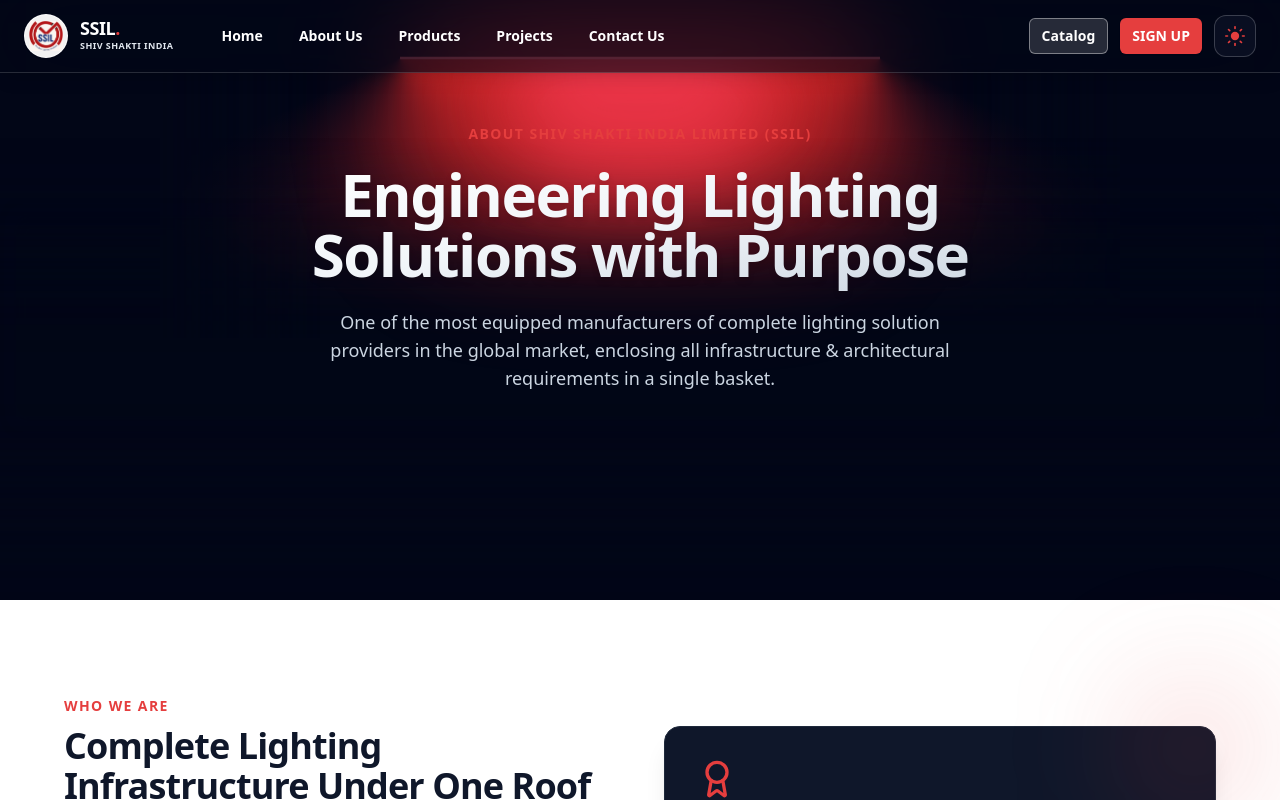
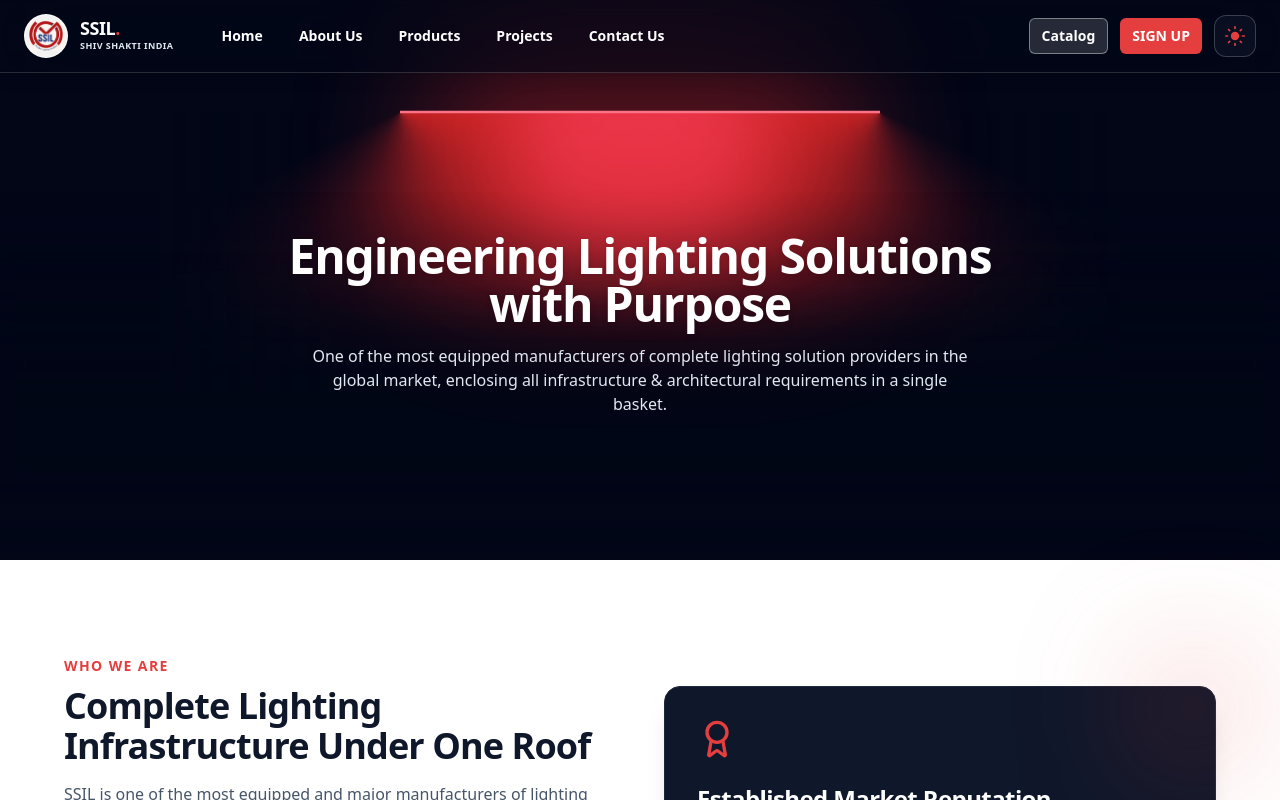
Before and after one commit to Harshit-SSPL/HarshitSSPL, a Next.js app in the folder frontend/: page /about in a window 1280 px wide. Shown: the top 800 px of the page. Built offline with nearby package versions, Linux system fonts and the light colour scheme.

Commit message:
Refine About Us hero positioning and typography

```diff
--- a/frontend/app/about/page.tsx
+++ b/frontend/app/about/page.tsx
@@ -28,7 +28,7 @@ export default function AboutPage() {
   return (
     <div className="flex flex-col gap-0 bg-white dark:bg-slate-950 text-slate-900 dark:text-slate-100 transition-colors">
 
-      {/* 1. HERO SECTION: Red SSIL Lamp Component */}
+      {/* 1. HERO SECTION: Red SSIL Lamp Component (Positioned comfortably below navbar) */}
       <section className="relative w-full overflow-hidden">
         <LampContainer>
           <motion.div
@@ -41,13 +41,13 @@ export default function AboutPage() {
             }}
             className="flex flex-col items-center text-center max-w-3xl"
           >
-            <span className="text-xs sm:text-sm font-black uppercase tracking-widest text-ssil-red block mb-3">
-              ABOUT SHIV SHAKTI INDIA LIMITED (SSIL)
-            </span>
-            <h1 className="bg-gradient-to-br from-white via-slate-100 to-slate-300 py-2 bg-clip-text text-3xl sm:text-5xl lg:text-6xl font-black tracking-tight text-transparent leading-tight drop-shadow-md">
+            {/* Main Hero Heading: Pure White, Refined Corporate Sizing */}
+            <h1 className="text-2xl sm:text-4xl lg:text-5xl font-extrabold tracking-tight text-white leading-tight drop-shadow-md">
               Engineering Lighting Solutions with Purpose
             </h1>
-            <p className="mt-4 text-sm sm:text-base md:text-lg text-slate-300 max-w-2xl leading-relaxed font-normal">
+
+            {/* Supporting Description */}
+            <p className="mt-4 text-xs sm:text-base text-slate-200 max-w-2xl leading-relaxed font-normal">
               One of the most equipped manufacturers of complete lighting solution providers in the global market, enclosing all infrastructure &amp; architectural requirements in a single basket.
             </p>
           </motion.div>
--- a/frontend/components/ui/lamp.tsx
+++ b/frontend/components/ui/lamp.tsx
@@ -15,9 +15,9 @@ export function LampDemo() {
           duration: 0.8,
           ease: "easeInOut",
         }}
-        className="mt-8 bg-gradient-to-br from-slate-100 via-slate-200 to-slate-400 py-4 bg-clip-text text-center text-4xl font-extrabold tracking-tight text-transparent md:text-7xl"
+        className="mt-6 text-center text-3xl font-extrabold tracking-tight text-white sm:text-4xl lg:text-5xl"
       >
-        Engineering Lighting <br /> Solutions with Purpose
+        Engineering Lighting Solutions with Purpose
       </motion.h1>
     </LampContainer>
   );
@@ -33,7 +33,7 @@ export const LampContainer = ({
   return (
     <div
       className={cn(
-        "relative flex min-h-[65vh] md:min-h-[75vh] flex-col items-center justify-center overflow-hidden bg-slate-950 w-full rounded-none z-0 pt-28 pb-16 md:pt-36 md:pb-20",
+        "relative flex min-h-[58vh] sm:min-h-[64vh] md:min-h-[70vh] flex-col items-center justify-center overflow-hidden bg-slate-950 w-full rounded-none z-0 pt-36 sm:pt-44 md:pt-52 pb-14 md:pb-20",
         className
       )}
     >
@@ -106,8 +106,8 @@ export const LampContainer = ({
         <div className="absolute inset-auto z-40 h-44 w-full -translate-y-[12.5rem] bg-slate-950"></div>
       </div>
 
-      {/* Children Content Container */}
-      <div className="relative z-50 flex -translate-y-24 md:-translate-y-32 flex-col items-center px-5 max-w-4xl mx-auto text-center">
+      {/* Children Content Container (Positioned comfortably below navbar) */}
+      <div className="relative z-50 flex -translate-y-10 sm:-translate-y-12 md:-translate-y-16 flex-col items-center px-5 max-w-4xl mx-auto text-center">
         {children}
       </div>
     </div>
```
